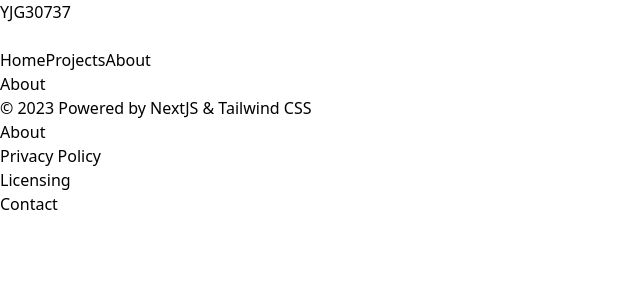
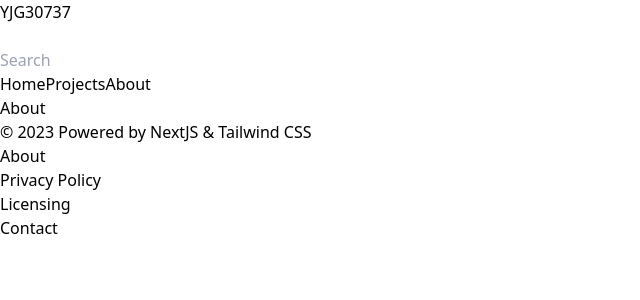
Before and after one commit to yjg30737/nextjs-tutorial, a Next.js app: page /about in a window 1280 px wide. Shown: the top 300 px of the page, without its empty margins (0-640 px from the left). Built offline with nearby package versions, Linux system fonts and the light colour scheme.

Commit message:
Add search bar

```diff
--- a/src/app/components/header.tsx
+++ b/src/app/components/header.tsx
@@ -127,9 +127,9 @@ export function Header({ header }: { header: string }) {
             </button>
             </div>
             <div className="w-full block flex-grow lg:flex lg:items-center lg:w-auto">
-                {/* <form className={`relative md:flex ml-4 ${isNavVisible ? 'block' : 'hidden'}`}>
+                <form className={`relative md:flex lg:inline-block mt-4 md:mt-0 mr-4 ${isNavVisible ? 'block' : 'hidden'}`}>
                     <input
-                        className="text-blue-700 rounded-full px-4 py-2 w-64 focus:outline-none focus:shadow-outline-blue"
+                        className="w-full lg:w-60 rounded-full px-4 py-2 focus:outline-none focus:shadow-outline-blue "
                         type="text"
                         placeholder="Search"
                     />
@@ -138,8 +138,8 @@ export function Header({ header }: { header: string }) {
                             <path strokeLinecap="round" strokeLinejoin="round" d="M21 21l-5.197-5.197m0 0A7.5 7.5 0 105.196 5.196a7.5 7.5 0 0010.607 10.607z" />
                         </svg>
                     </button>
-                </form> */}
-                <div className="text-sm lg:flex-grow">
+                </form>
+                <div className="text-sm">
                     <a href="/" className={`${isNavVisible ? 'block' : 'hidden'} md:flex mt-4 lg:inline-block lg:mt-0 text-gray-200 hover:text-white mr-4`}>
                         Home
                     </a>
```
